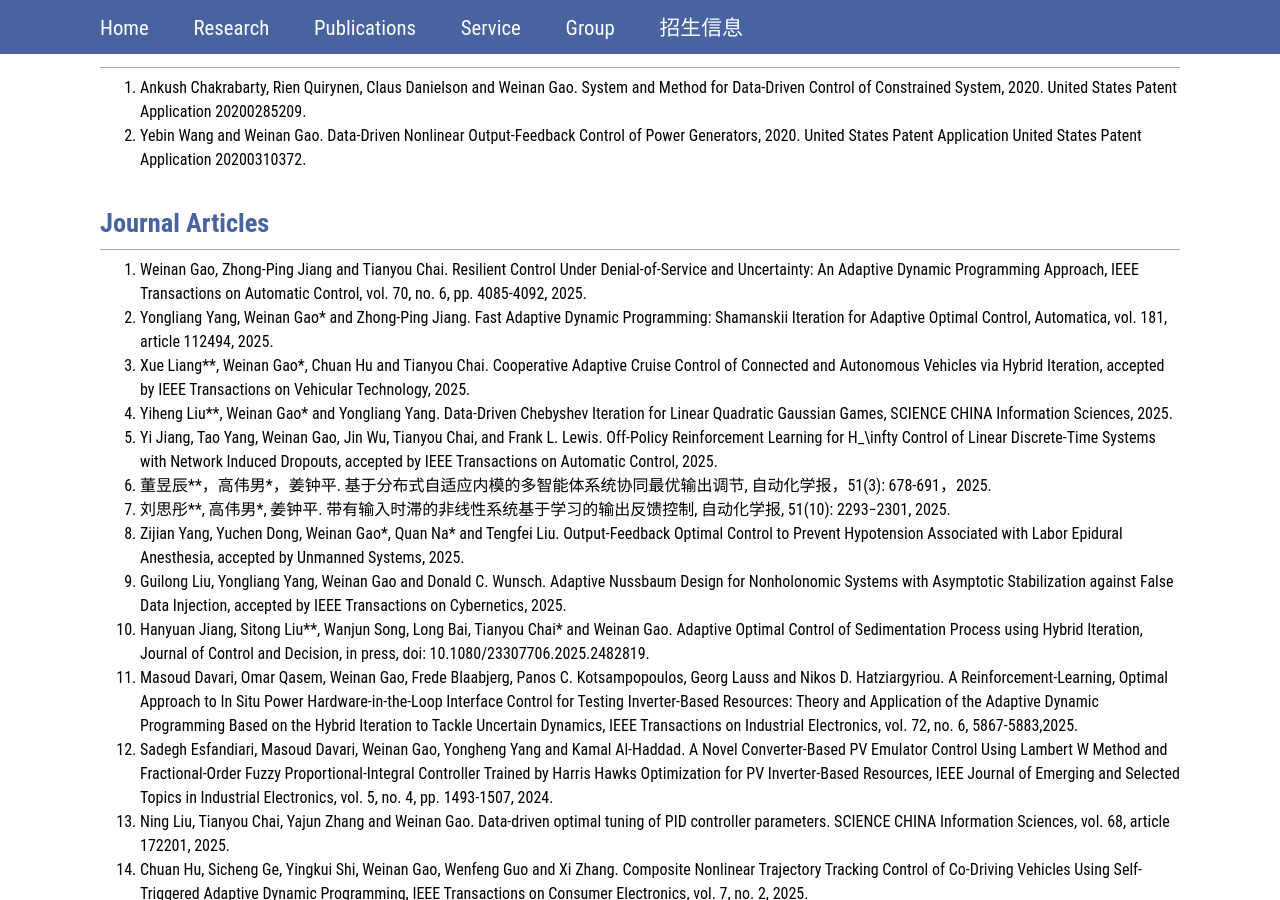
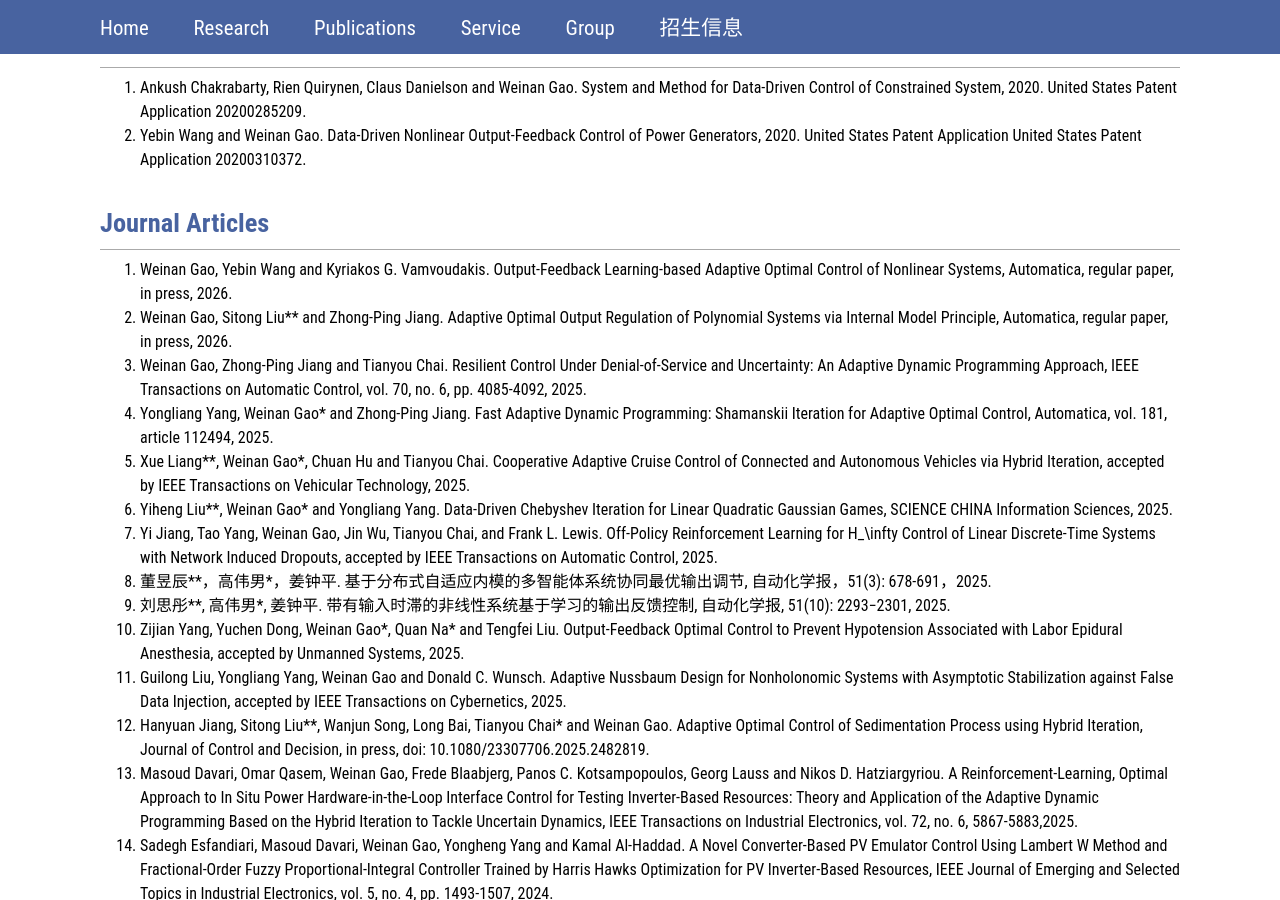
Before and after one commit to WeinanGao/weinangao.github.io, a Jekyll site: the page built from publications.markdown, in a window 1280 px wide and 900 px high, scrolled down 407 px. Built offline with Jekyll 4.4.1, drawn with Linux system fonts in a browser that asks for light colours.

Commit message:
Update publications.markdown

```diff
--- a/publications.markdown
+++ b/publications.markdown
@@ -26,6 +26,10 @@ permalink: /publications/
 
 # Journal Articles #
 <ol>
+
+<li> Weinan Gao, Yebin Wang and Kyriakos G. Vamvoudakis. Output-Feedback Learning-based Adaptive Optimal Control of Nonlinear Systems, Automatica, regular paper, in press, 2026. </li>
+
+<li> Weinan Gao, Sitong Liu** and Zhong-Ping Jiang. Adaptive Optimal Output Regulation of Polynomial Systems via Internal Model Principle, Automatica, regular paper, in press, 2026. </li>
 
 <li> Weinan Gao, Zhong-Ping Jiang and Tianyou Chai. Resilient Control Under Denial-of-Service and Uncertainty: An Adaptive Dynamic Programming Approach, IEEE Transactions on Automatic Control, vol. 70, no. 6, pp. 4085-4092, 2025. </li>
 
```
